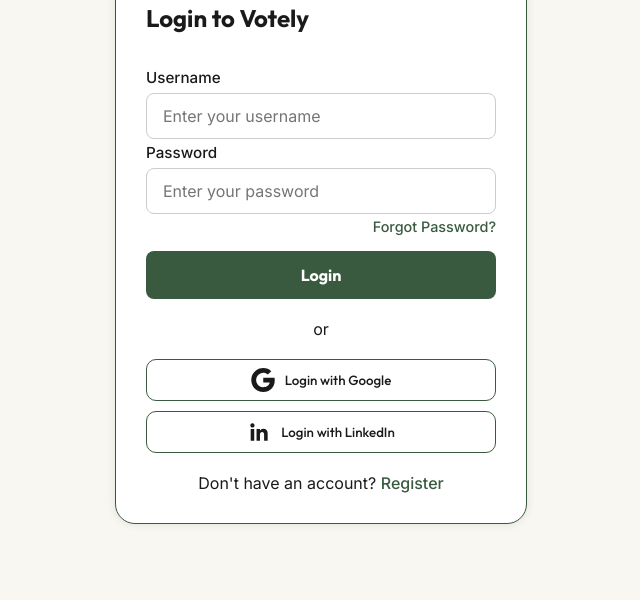
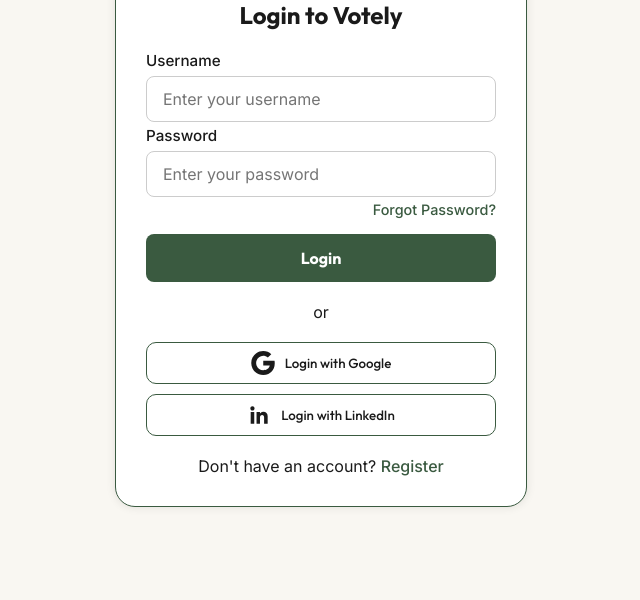
Before and after one commit to emilshain/Votely, a website: page frontend/login.html in a window 1280 px wide. Shown: the part 200-800 px from the top of the page, without its empty margins (319-959 px from the left). Drawn offline with Linux system fonts and the light colour scheme.

Commit message:
title alignment

```diff
--- a/frontend/styles.css
+++ b/frontend/styles.css
@@ -241,6 +241,12 @@
     gap: 16px;
 }
 
+.loginForm h2 {
+    text-align: center;
+    margin-top: 0;
+    margin-bottom: 5px;
+}
+
 .form-group {
     display: flex;
     flex-direction: column;
```
